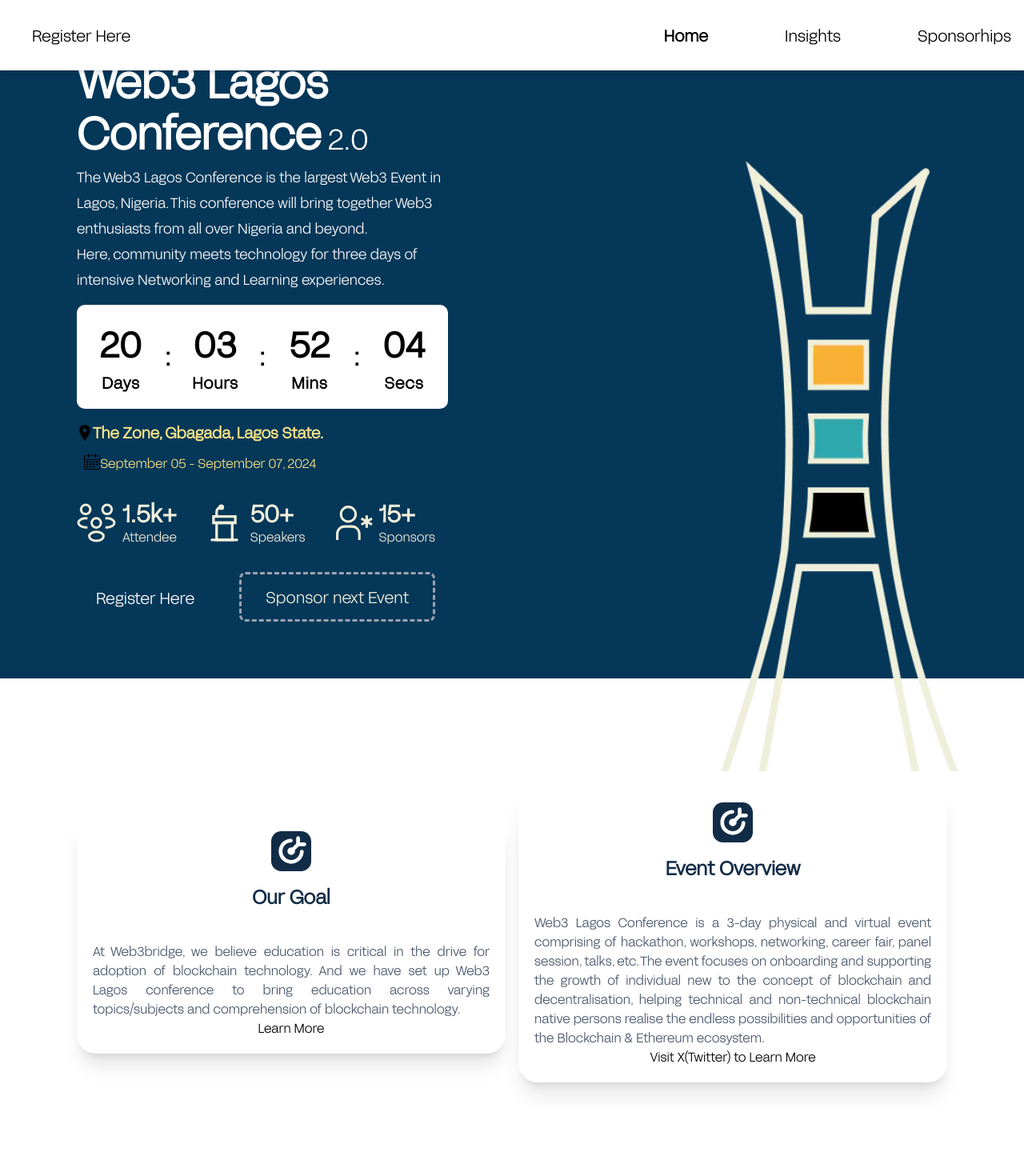
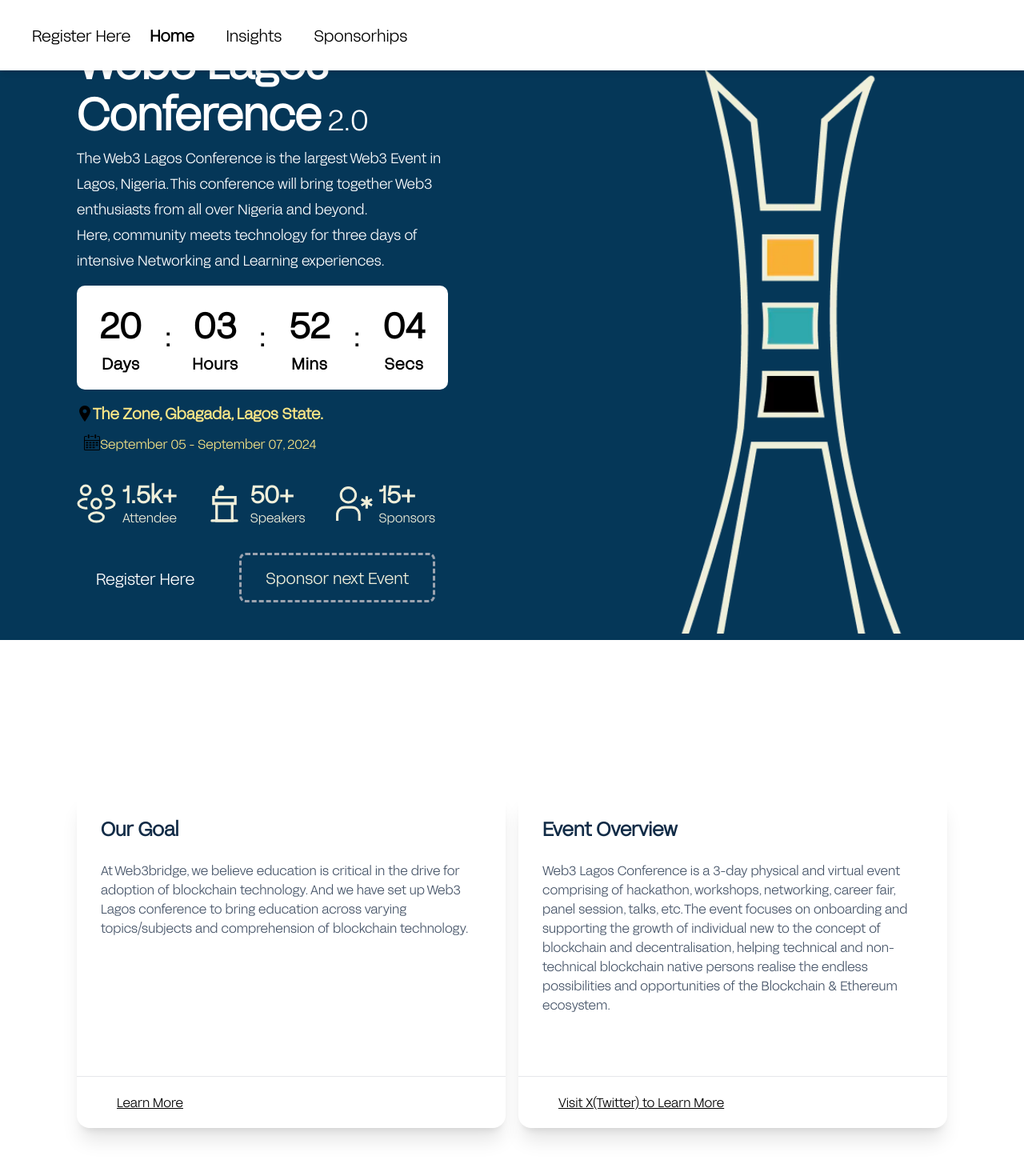
Before and after one commit to Bloceducare/web3-lagos, a Next.js app in the folder frontend/: page / in a window 1280 px wide. Shown: the top 1470 px of the page at 80% size. Built offline with nearby package versions, Linux system fonts and the light colour scheme.

Commit message:
Fixed for two sections

```diff
--- a/frontend/components/AboveFold.tsx
+++ b/frontend/components/AboveFold.tsx
@@ -34,8 +34,8 @@ const Progress: React.FC<ProgressProps> = ({ Title, number, imageSrc}) => {
 const AboveFold = () => {
   return (
   <div className="w-full bg-hero  ">
-    <section className=" flex justify-center items-center h-[53rem]">
-      <div className="w-[85vw] flex text-white m-auto justify-between">
+    <section className=" flex justify-center items-center lg:h-[50rem]">
+      <div className="2xl:w-[60vw] lg:w-[85vw]  flex text-white m-auto justify-between">
       <div className="flex flex-col justify-center w-full sm:w-1/2" >
 
         <div className="text-[3.5rem] ">
@@ -101,8 +101,8 @@ const AboveFold = () => {
           </div>
 
         </div>
-      <div className="h-[100vh] w-[100vw]">
-        <Image src='/bgimage.webp'  width={400} height={400} alt='bgimg' className="absolute right-5 top-[12.5rem]" />
+      <div className="w-full h-full relative">
+        <Image src='/bgimage.webp'  width={370} height={350} alt='bgimg' className="absolute top-10 right-0" />
         </div>
         </div>
       </section>
--- a/frontend/components/Carousel.tsx
+++ b/frontend/components/Carousel.tsx
@@ -30,7 +30,7 @@ const Carousel = () => {
       <div className="relative w-1130 h-595 overflow-hidden">
         <div className="flex transition-transform duration-500 ease-in-out transform translate-x-[calc(-100% * var(--index))]">
           {images.map((image, index) => (
-            <div key={index} className="w-full">
+            <div key={index} className="w-full overflow-hidden">
               <Image src={image} alt={`Slide ${index}`} width={1130} height={595} />
             </div>
           ))}
--- a/frontend/components/EventDetails.tsx
+++ b/frontend/components/EventDetails.tsx
@@ -5,27 +5,23 @@ import Link from "next/link";
 
 // bg-cover bg-[url('../images/main_bg.png')] h-[calc(110vh-20rem)] w-[1440px]
 type DetailsCardProps = {
-  imageSrc: string;
   cardHeading: string;
   cardContent: string;
   cardLink: string
   linkName: string
 }
 
-const DetailsCard: React.FC<DetailsCardProps> = ({ imageSrc, cardHeading, cardContent, cardLink, linkName }) => {
+const DetailsCard: React.FC<DetailsCardProps> = ({cardHeading, cardContent, cardLink, linkName }) => {
   return (
-    <div className="bg-white shadow-xl w-full m-auto flex flex-col items-center rounded-3xl p-5">
-      <div className="">
-        <Image alt="vector" src={imageSrc} width="50" height="50" />
+    <div className="bg-white shadow-xl w-full flex flex-col items-center rounded-2xl xl:h-[420px] lg:h-[420px] md:h-fit sm:h-fit sm:w-full justify-between">
+      <div className="p-[50px] sm:p-[30px]">
+        <h3 className="mb-6 text-[#122C47] text-2xl font-semibold "> {cardHeading} </h3>
+        <p className="text-slate-600">
+          {cardContent}
+        </p>
       </div>
-      <h3 className="mb-10 mt-4 text-[#122C47] text-2xl font-semibold ">
-        {cardHeading}
-      </h3>
-      <div className="text-slate-600">
-        {cardContent}
-      </div>
-      <div>
-        <a href={cardLink}>{linkName}</a>
+      <div className="border-t-[1px] w-full relative py-[20px] px-[50px] ">
+        <a className="text-left underline" href={cardLink}>{linkName}</a>
       </div>
   </div>
   )
@@ -34,11 +30,15 @@ const DetailsCard: React.FC<DetailsCardProps> = ({ imageSrc, cardHeading, cardCo
 const EventDetails = () => {
   return (
     <>
-      <div className="md:block lg:block text-justify flex justify-center items-center tr mx-auto w-[85vw] h-[80vh]">
-        <div className="flex justify-between gap-4 h-full w-full items-center m-auto">
-         <DetailsCard cardHeading="Our Goal" cardContent="At Web3bridge, we believe education is critical in the drive for adoption of blockchain technology. And we have set up Web3 Lagos conference to bring education across varying topics/subjects and comprehension of blockchain technology." imageSrc="/vector.svg" cardLink="#" linkName="Learn More" />
+      <div className="flex justify-center items-center mx-auto 2xl:w-[60vw] lg:w-[85vw] lg:h-[100vh] md:h-[60vh] ">
+        <div className="flex gap-4 h-full w-full justify-between items-center m-auto lg:flex-nowrap md:flex-wrap">
+         <DetailsCard
+            cardHeading="Our Goal"
+            cardContent="At Web3bridge, we believe education is critical in the drive for adoption of blockchain technology. And we have set up Web3 Lagos conference to bring education across varying topics/subjects and comprehension of blockchain technology."
+            cardLink="#"
+            linkName="Learn More" />
 
-         <DetailsCard cardHeading="Event Overview " cardContent="Web3 Lagos Conference is a 3-day physical and virtual event comprising of hackathon, workshops, networking, career fair, panel session, talks, etc. The event focuses on onboarding and supporting the growth of individual new to the concept of blockchain and decentralisation, helping technical and non-technical blockchain native persons realise the endless possibilities and opportunities of the Blockchain & Ethereum ecosystem." imageSrc="/vector.svg" cardLink="#" linkName="Visit X(Twitter) to Learn More" />
+         <DetailsCard cardHeading="Event Overview " cardContent="Web3 Lagos Conference is a 3-day physical and virtual event comprising of hackathon, workshops, networking, career fair, panel session, talks, etc. The event focuses on onboarding and supporting the growth of individual new to the concept of blockchain and decentralisation, helping technical and non-technical blockchain native persons realise the endless possibilities and opportunities of the Blockchain & Ethereum ecosystem." cardLink="#" linkName="Visit X(Twitter) to Learn More" />
         </div>
       </div>
       {/* register component */}
--- a/frontend/components/Iframe.tsx
+++ b/frontend/components/Iframe.tsx
@@ -19,9 +19,9 @@ const YoutubeIframe: React.FC<YoutubeIframeProps> = ({ children }) => {
   };
 
   return (
-    <section className="bg-hero mt-28 h-[650px]">
+    <section className="bg-hero h-[650px]">
       <div className="flex justify-center p-4">
-        <div className="mt-12 w-full max-w-4xl">
+        <div className="mt-12 2xl:w-[60vw] lg:w-[85vw] ">
           <h3 className="text-center font-bold my-4 text-white text-3xl lg:text-4xl leading-10 lg:leading-12">
             Highlights from W3LC 2023
           </h3>
@@ -35,7 +35,7 @@ const YoutubeIframe: React.FC<YoutubeIframeProps> = ({ children }) => {
         </div>
       </div>
       {children && (
-        <p className="text-center my-6 text-lg  lg:leading-[33px] lg:text-[24px] px-4 lg:px-0 text-white">
+        <p className="text-center my-6 2xl:w-[60vw] lg:w-[85vw] m-auto text-lg  lg:leading-[33px] lg:text-[24px] px-4 lg:px-0 text-white">
           {children}
         </p>
       )}
--- a/frontend/components/headerstats/index.tsx
+++ b/frontend/components/headerstats/index.tsx
@@ -1,90 +1,9 @@
-// // import React from "react";
-// // import Link from "next/link";
-// // import { headerLink } from "data";
-import { useRouter } from "next/router";
-// // import Button from "@components/button";
-
-// // function Header() {
-// //     const route = useRouter()
-// //   return (
-// //     <header className="header_padding fixed top-0 left-0 right-0 bg-header shadow-md z-10">
-// //       <nav className="flex items-center space-x-12">
-// //         <Link href="#">
-// //             <Button className="cta_header py-2 px-6 text-[20px] leading-[24px] rounded-lg">Register</Button>
-// //         </Link>
-
-// //         <ul className="flex space-x-24 items-center">
-// //           {headerLink.map((item) => (
-// //           <Link href={item.route}><li className={`text-[20px] leading-[24px] font-${route.pathname === item.route ? 'bold': 'normal' }`}>{item.name}</li></Link>
-// //           ))}
-// //         </ul>
-// //       </nav>
-// //     </header>
-// //   );
-// // }
-
-// // export default Header;
-
-
-// import React, { useState } from "react";
-// import Link from "next/link";
-// import { FaBars } from "react-icons/fa";  // Hamburger icon from react-icons
-// import { headerLink } from "data";
-// import { useRouter } from "next/router";
-// import Button from "@components/button";
-
-// function Header() {
-//   const [menuOpen, setMenuOpen] = useState(false);
-//   const route = useRouter();
-
-//   const toggleMenu = () => {
-//     setMenuOpen(!menuOpen);
-//   };
-
-//   return (
-//     <header className="header_padding fixed top-0 left-0 right-0 bg-header shadow-md z-10">
-//       <nav className="flex items-center justify-between">
-//         <Link href="#">
-//           <Button className="cta_header py-2 px-6 text-[20px] leading-[24px] rounded-lg">
-//             Register
-//           </Button>
-//         </Link>
-
-//         {/* Hamburger icon for mobile */}
-//         <div className="block lg:hidden">
-//           <FaBars onClick={toggleMenu} size={24} color="black" />
-//         </div>
-
-//         {/* Navigation links */}
-//         <ul
-//           className={`${
-//             menuOpen ? "flex" : "hidden"
-//           } lg:flex space-x-24 items-center`}
-//         >
-//           {headerLink.map((item) => (
-//             <Link href={item.route} key={item.name}>
-//               <li
-//                 className={`text-[20px] leading-[24px] font-${
-//                   route.pathname === item.route ? "bold" : "normal"
-//                 }`}
-//               >
-//                 {item.name}
-//               </li>
-//             </Link>
-//           ))}
-//         </ul>
-//       </nav>
-//     </header>
-//   );
-// }
-
-// export default Header;
-
 import React, { useState } from "react";
 import Link from "next/link";
 import { FaBars, FaTimes } from "react-icons/fa"; // Hamburger and close icons from react-icons
 import { headerLink } from "@/data";
 import Button from "../button";
+import { useRouter } from "next/router";
 
 function Header() {
   const [menuOpen, setMenuOpen] = useState(false);
@@ -95,8 +14,8 @@ function Header() {
   };
 
   return (
-    <header className="header_padding h-fit p-4 fixed top-0 left-0 right-0 bg-header shadow-md z-10">
-      <nav className="flex items-center justify-between">
+    <header className="fixed top-0 left-0 right-0 bg-header shadow-md z-10 p-4">
+      <nav className="flex items-center lg:justify-start md:justify-between sm:justify-between w-full max-w-screen-xl mx-auto">
         <Link href="#">
           <Button className="cta_header py-2 px-6 text-[20px] leading-[24px] rounded-lg">
             Register Here
@@ -104,7 +23,7 @@ function Header() {
         </Link>
 
         {/* Hamburger icon for mobile */}
-        <div className="block lg:hidden">
+        <div className="lg:hidden">
           {menuOpen ? (
             <FaTimes onClick={toggleMenu} size={24} color="black" />
           ) : (
@@ -112,17 +31,17 @@ function Header() {
           )}
         </div>
 
-        {/* Navigation links for mobile */}
+        {/* Navigation links */}
         <ul
           className={`${
-            menuOpen ? "flex flex-col" : "hidden"
-          } lg:flex lg:flex-row space-y-10 lg:space-y-0 lg:space-x-24 items-center`}
+            menuOpen ? "flex" : "hidden"
+          } lg:flex flex-col lg:flex-row lg:space-x-10 space-y-5 lg:space-y-0 items-center lg:items-center w-full lg:w-auto`}
         >
           {headerLink.map((item) => (
             <Link href={item.route} key={item.name}>
               <li
-                className={`text-[20px] leading-[24px] font-${
-                  route.pathname === item.route ? "bold" : "normal"
+                className={`text-[20px] leading-[24px] ${
+                  route.pathname === item.route ? "font-bold" : "font-normal"
                 }`}
               >
                 {item.name}
--- a/frontend/views/home/index.tsx
+++ b/frontend/views/home/index.tsx
@@ -12,10 +12,10 @@ const HomeView = () => {
     //   <SpeakersCards/>
     //   <Gallery/>
     // </div>
-    <div className="w-full overflow-clip mx-auto" >
+    <div className="w-full overflow-clip" >
       <AboveFold />
       <EventDetails />
-          <YoutubeIframe>
+        <YoutubeIframe>
           The 2023 edition had over 1500 enthusiasts and players in the ecosystem
           in attendance.
           <br />
```
Also changed, not shown: frontend/tailwind.config.ts (line endings or trailing spaces).
